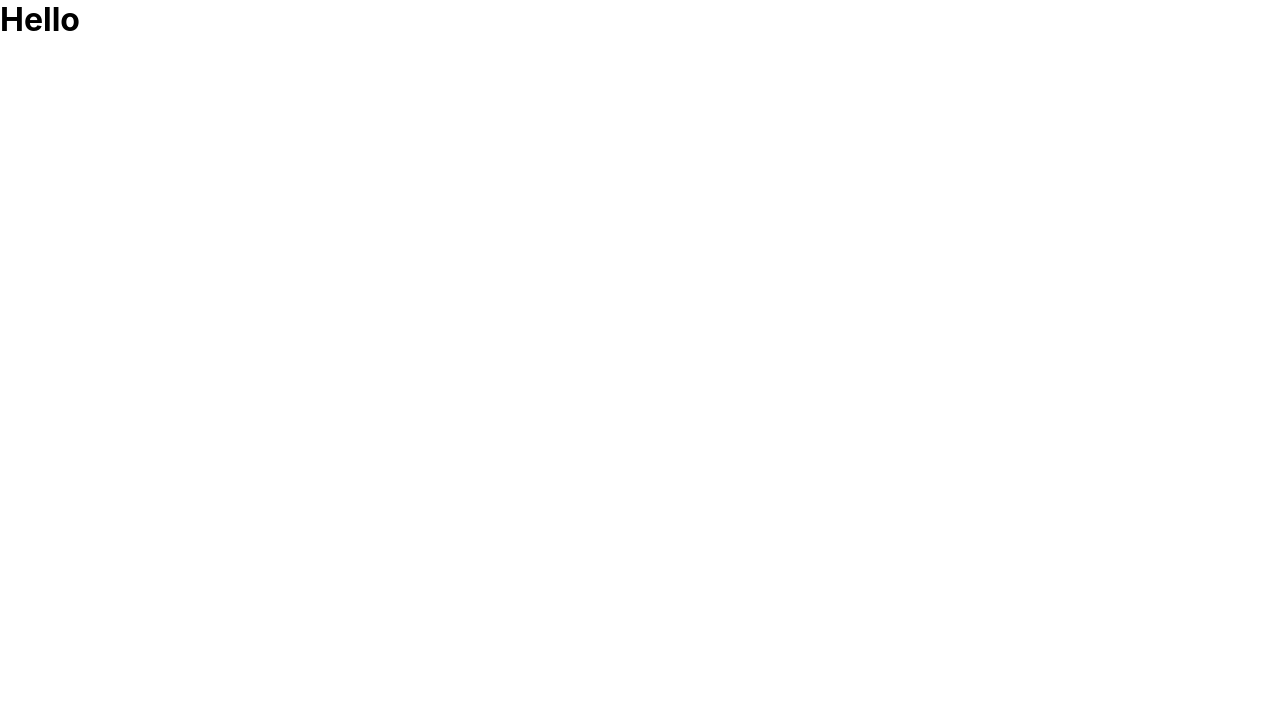
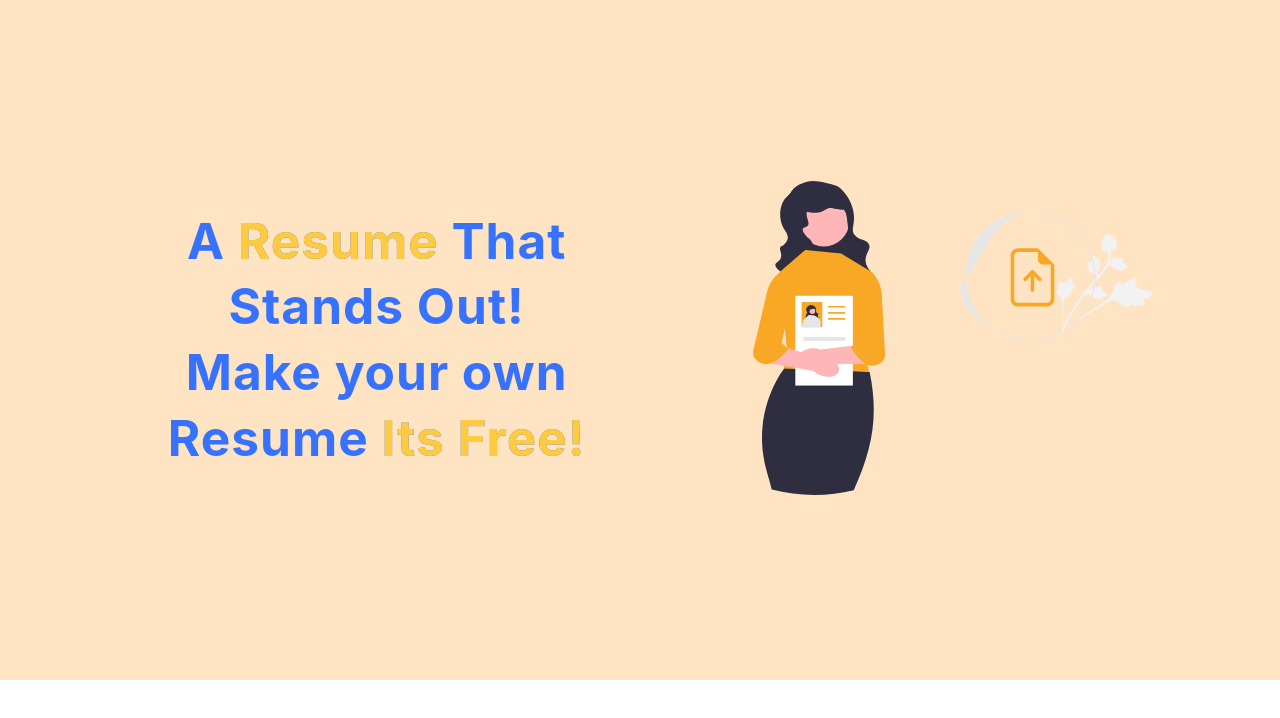
Before and after one commit to RealOtakuBoi/resumebuilder, a React (Create React App) app: page / in a window 1280 px wide. Shown: the top 718 px of the page. Built offline with nearby package versions, Linux system fonts and the light colour scheme.

Commit message:
Header Done

```diff
--- a/src/App.css
+++ b/src/App.css
@@ -1,38 +1,5 @@
-/* .App {
-  text-align: center;
+.App{
+  display: flex;
+  flex-direction:column;
+  gap: 40px;
 }
-
-.App-logo {
-  height: 40vmin;
-  pointer-events: none;
-}
-
-@media (prefers-reduced-motion: no-preference) {
-  .App-logo {
-    animation: App-logo-spin infinite 20s linear;
-  }
-}
-
-.App-header {
-  background-color: #282c34;
-  min-height: 100vh;
-  display: flex;
-  flex-direction: column;
-  align-items: center;
-  justify-content: center;
-  font-size: calc(10px + 2vmin);
-  color: white;
-}
-
-.App-link {
-  color: #61dafb;
-}
-
-@keyframes App-logo-spin {
-  from {
-    transform: rotate(0deg);
-  }
-  to {
-    transform: rotate(360deg);
-  }
-} */
--- a/src/App.js
+++ b/src/App.js
@@ -1,10 +1,11 @@
 
 import './App.css';
+import { Header } from './Components/Header/Header';
 
 function App() {
   return (
     <div className="App">
-        <h1>Hello</h1>
+        <Header/>
     </div>
   );
 }
--- /dev/null
+++ b/src/Components/Header/Header.js
@@ -0,0 +1,19 @@
+import React from 'react'
+import styles from './Header.module.css'
+import ResumeSvg from '../../Assets/Resume.svg'
+
+export const Header = () => {
+  return (
+    <div className={styles.container}>
+        <div className={styles.right}>
+        <p className={styles.heading}>A <span>Resume</span> That Stands Out!</p>
+        <p className={styles.heading}>Make your own Resume <span>Its Free!</span></p>
+    </div>
+
+    <div className={styles.left}>
+        <img src={ResumeSvg} alt="Presenting" />
+    </div>
+
+    </div>
+  )
+}
--- /dev/null
+++ b/src/Components/Header/Header.module.css
@@ -0,0 +1,31 @@
+.container{
+    padding: 50px 30px;
+    text-align: center;
+    width: 100%;
+    display: flex;
+    align-items: center;
+    justify-content: space-evenly;
+    gap: 30px;
+    background-color: bisque;
+    min-height: 85vh;
+}
+
+.container .heading{
+    margin: 0 auto;
+    background-color: #3772FF;
+    background-clip: text;
+    max-width: 500px;
+    line-height: 4.1rem;
+    color: transparent;
+    font-size: 3.1rem;
+    font-weight: bold;
+    letter-spacing: 1px;
+}
+
+.container span{
+    color: #FDCA40;
+}
+
+.left img{
+    width: 400px;
+}
```
Also changed, not shown: src/Assets/Resume.svg (added).
